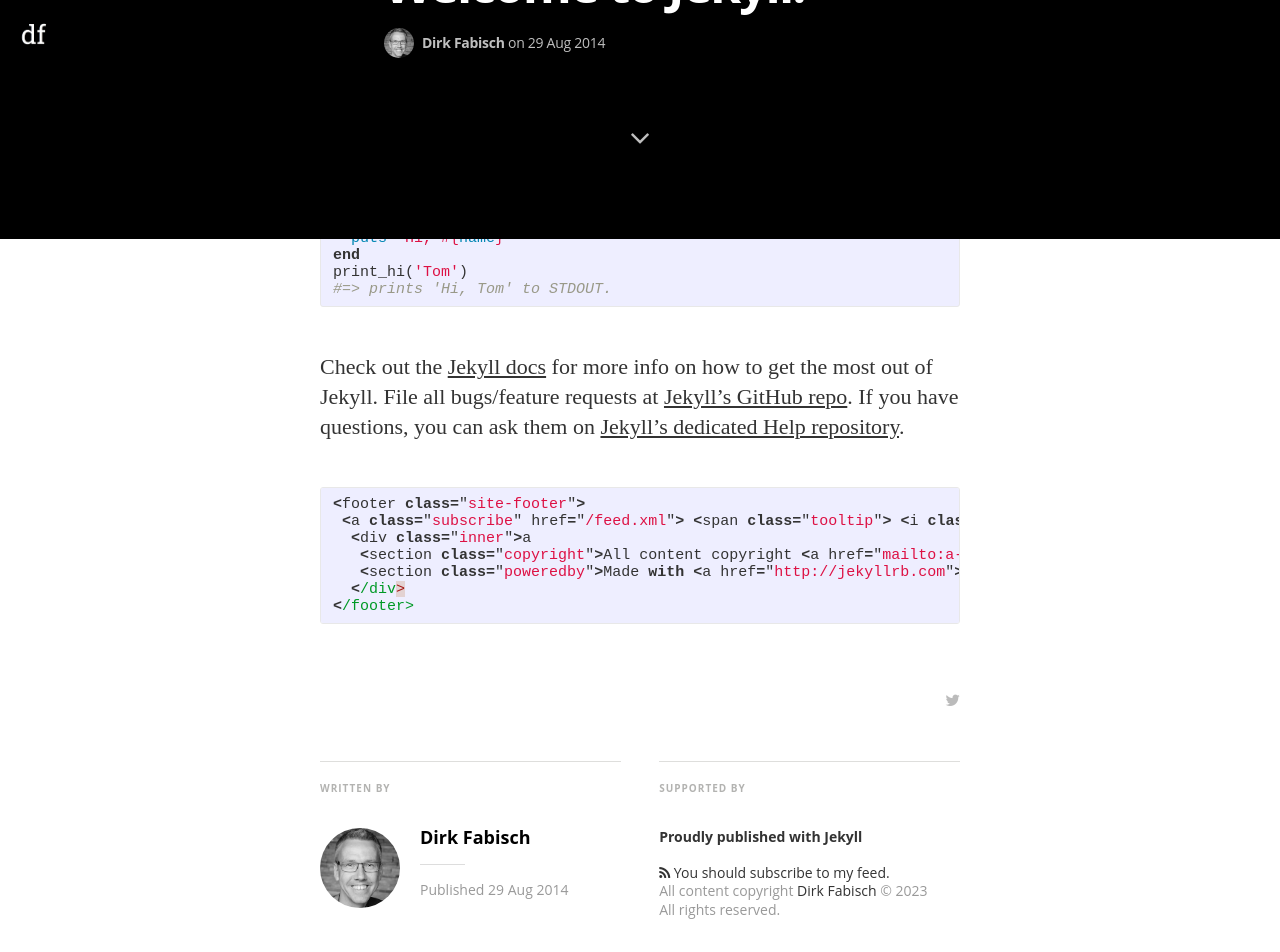
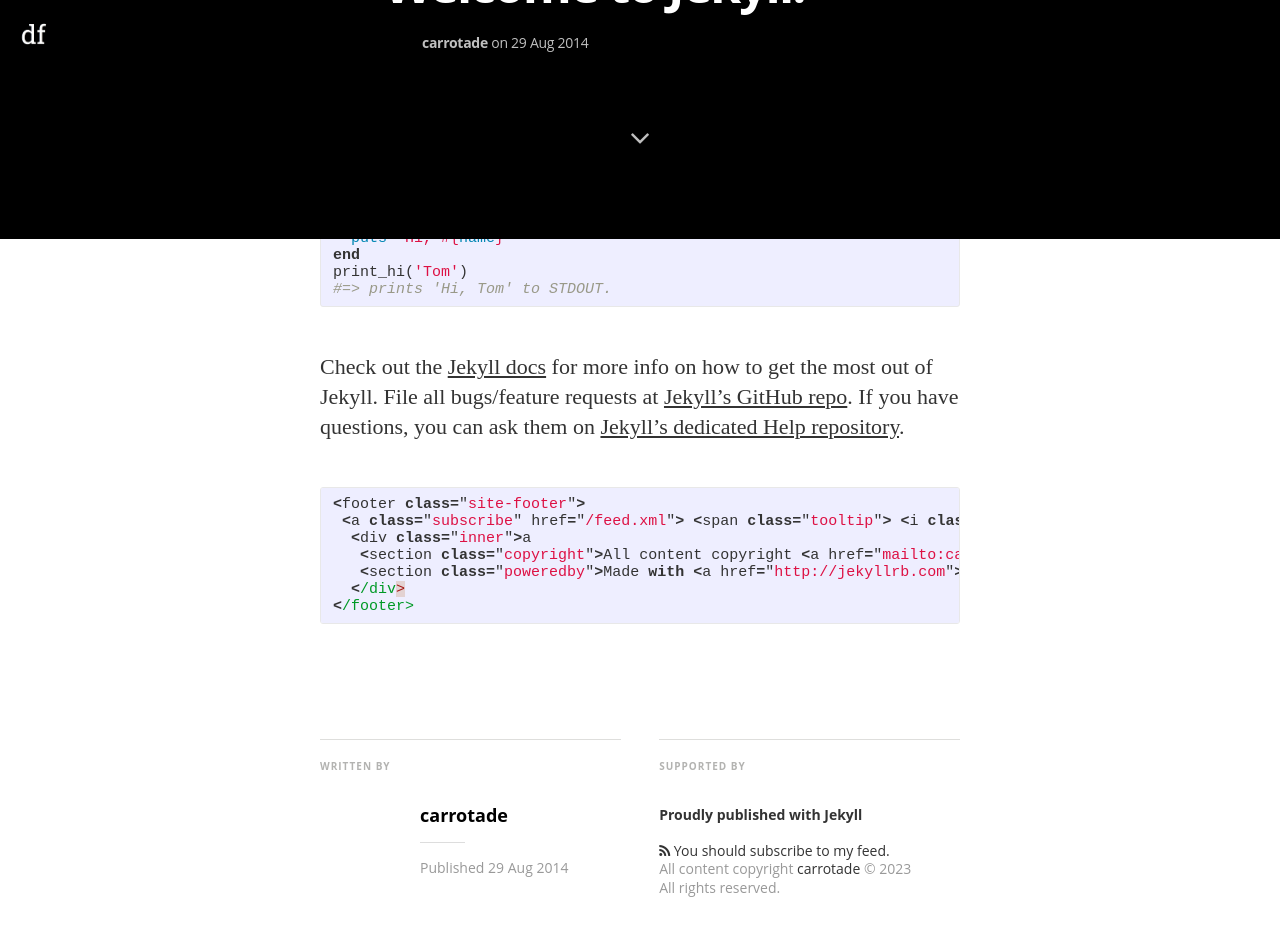
Before and after one commit to carrotade/carrotade.github.io, a Jekyll site: the page built from _posts/2014-08-29-welcome-to-jekyll.markdown, in a window 1280 px wide and 1400 px high, scrolled down 1161 px. Shown: the top 952 px of the window. Built offline with Jekyll 4.4.1, drawn with Linux system fonts in a browser that asks for light colours; nearby versions of some CDN libraries; some web fonts are replaced; some of the changed text lies outside the part shown.

Commit message:
Setup config

```diff
--- a/_config.yml
+++ b/_config.yml
@@ -4,11 +4,11 @@
   - jekyll-paginate
 
 # Site settings
-title: "Mediator"
+title: "carrotade"
 description: > # this means to ignore newlines until "email:"
-   A Jekyll theme - Medium inspired
+   carrotade blog
 
-email: a-mail@mail.mail
+email: carrotade.co@gmail.com
 #blog logo
 logo: "/assets/images/df_logo.jpg"
 float_logo: true # true, false (default)
@@ -16,16 +16,16 @@
 # blog cover
 cover: "/assets/images/cA4aKEIPQrerBnp1yGHv_IMG_9534-3-2.jpg"
 
-name: 'Dirk Fabisch'
-author: 'Dirk Fabisch'
-author_image: "/assets/images/author.jpg"
+name: 'carrotade'
+author: 'carrotade'
+# author_image: "/assets/images/author.jpg"
 
 paginate:	5
 
-url: "http://myblog.***.***" # the base hostname & protocol for your site
+url: "http://carrotade.com" # the base hostname & protocol for your site
 baseurl: ""
 #used to display twitter cards
-twitter_handle: '@dirkfabisch'
+# twitter_handle: '@dirkfabisch'
 
 #fill in disqus shortname to use disqus
 #disqus: disqus-shortname
@@ -34,12 +34,12 @@
 
 # social icons and sharing options
 social:
-  - icon:	twitter
-    url:	https://twitter.com/dirkfabisch
-    desc: Follow me on twitter
-    share_url: http://twitter.com/share
-    share_title: ?text=
-    share_link: "&amp;url="
+  # - icon:	twitter
+  #   url:	https://twitter.com/dirkfabisch
+  #   desc: Follow me on twitter
+  #   share_url: http://twitter.com/share
+  #   share_title: ?text=
+  #   share_link: "&amp;url="
 
 #  - icon:	facebook
 #    url:	https://facebook.com/???
@@ -48,12 +48,12 @@
 #    share_title: ?t=
 #    share_link: "&amp;u="
 
-  - icon:	github
-    url:	https://github.com/dirkfabisch
-    desc:	Fork me on github
-    share_url:
-    share_title:
-    share_link:
+  # - icon:	github
+  #   url:	https://github.com/dirkfabisch
+  #   desc:	Fork me on github
+  #   share_url:
+  #   share_title:
+  #   share_link:
 
 #  - icon:	google-plus
 #    url:	https://google.com/???
```
